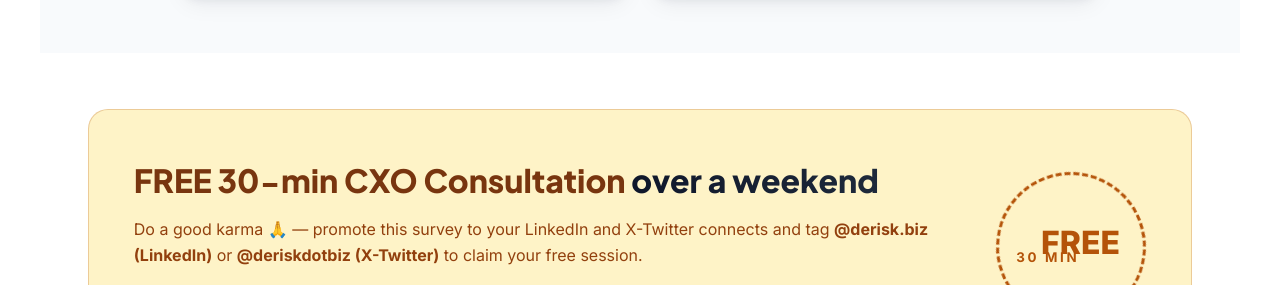
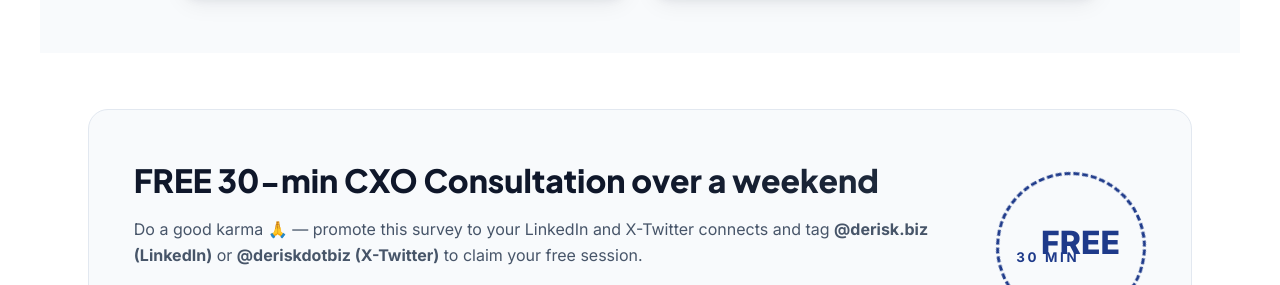
Before and after one commit to Aryan-theccool/Derisk-BIZ, a website: page derisk-biz/public/index.html in a window 1280 px wide. Shown: the part 2277-2562 px from the top of the page. Drawn offline with Linux system fonts and the light colour scheme.

Commit message:
design: remove yellow from consultation card and badge, styling it with premium slate-light and dark slate text

```diff
--- a/derisk-biz/public/style.css
+++ b/derisk-biz/public/style.css
@@ -261,8 +261,8 @@ h1, h2, h3, h4,
 /* ───────────── Completion / email / results ───────────── */
 .complete { max-width: 760px; margin: 0 auto 1.6rem; }
 .complete-card {
-  text-align: center; background: #f0f9ff;
-  border: 1px solid rgba(2, 132, 199, 0.25); border-radius: var(--radius); padding: 2rem;
+  text-align: center; background: var(--bg-2);
+  border: 1px solid var(--border); border-radius: var(--radius); padding: 2rem;
   animation: qIn 0.35s ease;
 }
 .complete-card .big { font-size: 2.2rem; }
@@ -317,14 +317,14 @@ h1, h2, h3, h4,
 /* ───────────── Consultation ───────────── */
 .consult-card {
   display: flex; align-items: center; gap: 2rem; flex-wrap: wrap;
-  background: #fef3c7;
-  border: 1px solid rgba(180, 83, 9, 0.25); border-radius: 20px;
+  background: var(--bg-2);
+  border: 1px solid var(--border); border-radius: 20px;
   padding: clamp(1.6rem, 4vw, 2.8rem);
-  color: #78350f;
+  color: var(--txt);
 }
 .consult-text { flex: 1 1 380px; }
-.consult-text h2 { font-size: clamp(1.4rem, 3vw, 2rem); margin-bottom: 0.7rem; color: #78350f; }
-.consult-text p { color: #92400e; }
+.consult-text h2 { font-size: clamp(1.4rem, 3vw, 2rem); margin-bottom: 0.7rem; color: var(--txt); }
+.consult-text p { color: var(--muted); }
 .share-row { display: flex; gap: 0.9rem; flex-wrap: wrap; margin-top: 1.4rem; }
 .btn-share { font-size: 0.9rem; padding: 0.75rem 1.3rem; }
 .btn-share.linkedin { background: #0a66c2; color: #fff; }
@@ -334,8 +334,8 @@ h1, h2, h3, h4,
 .consult-badge { flex: 0 0 auto; margin: 0 auto; }
 .badge-ring {
   width: 150px; height: 150px; border-radius: 50%;
-  border: 3px dashed var(--gold); display: flex; flex-direction: column; align-items: center; justify-content: center;
-  color: var(--gold); animation: spin-slow 28s linear infinite;
+  border: 3px dashed var(--accent); display: flex; flex-direction: column; align-items: center; justify-content: center;
+  color: var(--accent); animation: spin-slow 28s linear infinite;
 }
 .badge-ring span { font-size: 2rem; font-weight: 900; animation: spin-rev 28s linear infinite; }
 .badge-ring small { font-weight: 700; letter-spacing: 0.2em; animation: spin-rev 28s linear infinite; }
```
